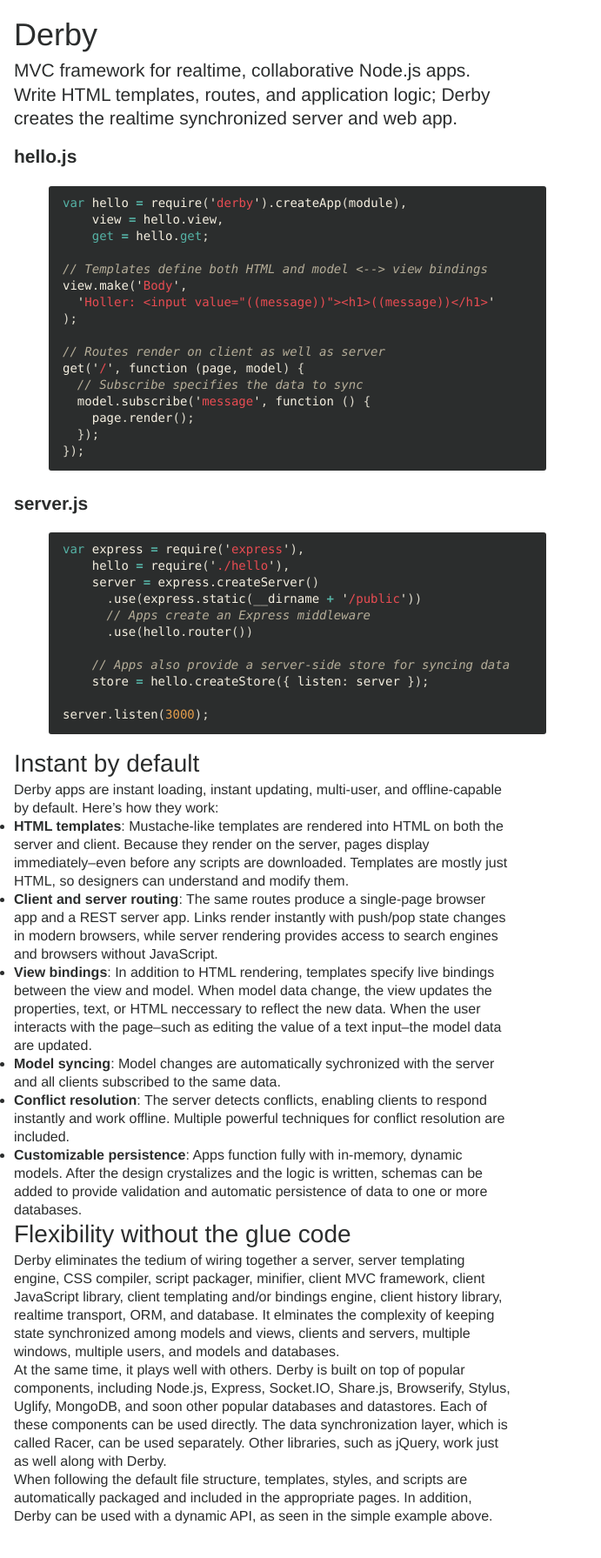
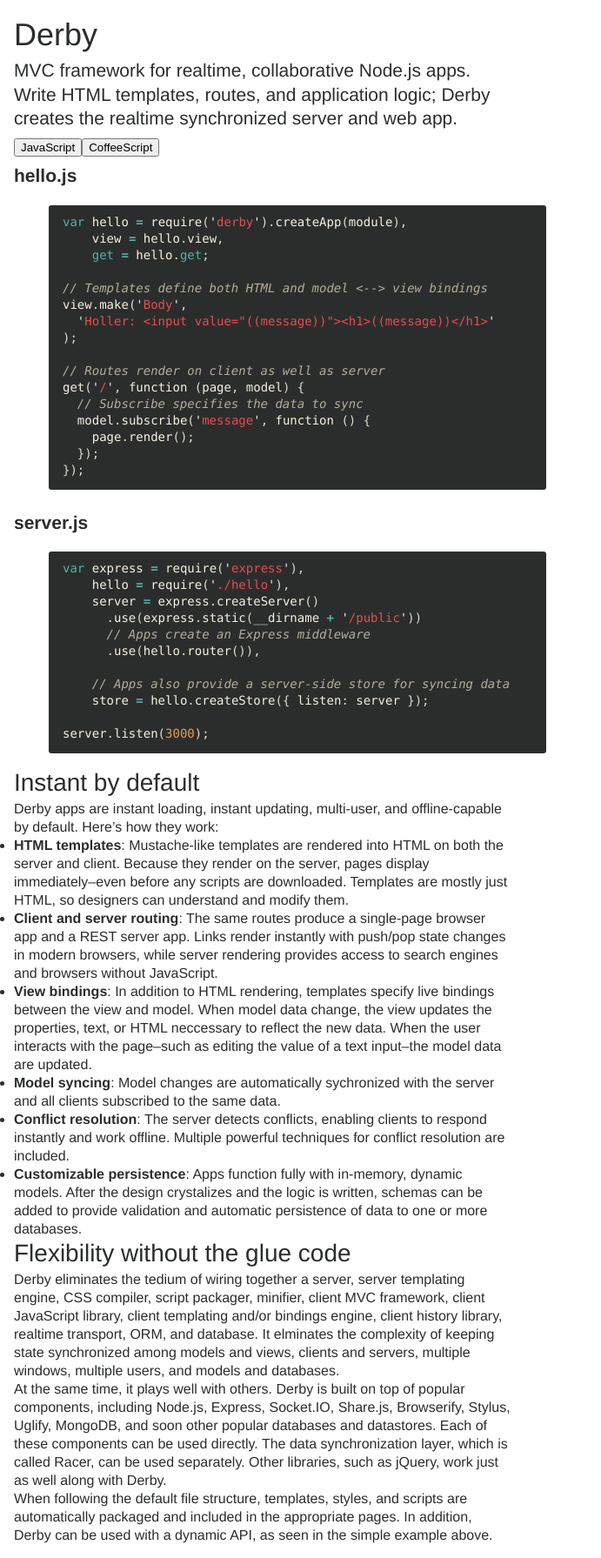
Before and after one commit to derbyjs/derby, a Jekyll site: the page built from index.md, in a window 1280 px wide. Shown: the whole page at 87% size, without its empty margins (0-691 px from the left). Built offline with Jekyll 4.4.1, drawn with Linux system fonts in a browser that asks for light colours; before the commit the page ends 1769 px from its top, so only the background shows below that.

Commit message:
adding lang toggle

```diff
--- a/index.md
+++ b/index.md
@@ -6,6 +6,8 @@ layout: default
 
 <p class="promo">MVC framework for realtime, collaborative Node.js apps. Write HTML templates, routes, and application logic; Derby creates the realtime synchronized server and web app.</p>
 
+<div class="example">
+<button class="jsb">JavaScript</button><button class="csb">CoffeeScript</button>
 <div class="js">
 <h3>hello.js</h3>
 {% highlight javascript %}
@@ -34,7 +36,7 @@ var express = require('express'),
     server = express.createServer()
       .use(express.static(__dirname + '/public'))
       // Apps create an Express middleware
-      .use(hello.router())
+      .use(hello.router()),
 
     // Apps also provide a server-side store for syncing data
     store = hello.createStore({ listen: server });
@@ -73,6 +75,7 @@ store = hello.createStore listen: server
 server.listen 3000
 {% endhighlight %}
 </div>
+</div>
 
 ## Instant by default
 
```
